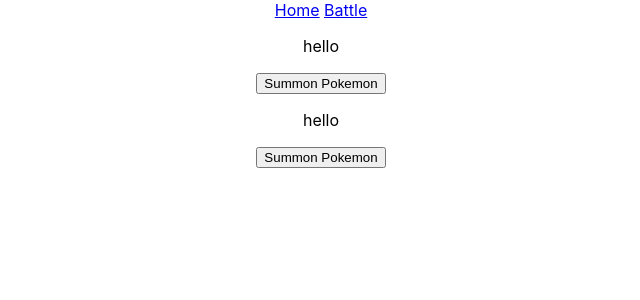
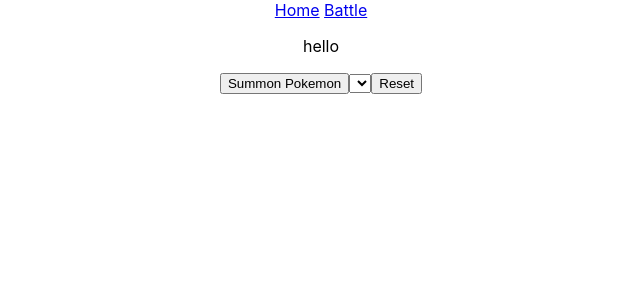
Before and after one commit to vonbarown/PokeReactApp, a React (Create React App) app in the folder poke-ract-app/: page /pokemans/battle in a window 1280 px wide. Shown: the top 300 px of the page, without its empty margins (319-959 px from the left). Built offline with nearby package versions, Linux system fonts and the light colour scheme; no server answers.

Commit message:
pokemon moves slection

```diff
--- a/poke-ract-app/src/components/apiRequest.jsx
+++ b/poke-ract-app/src/components/apiRequest.jsx
@@ -16,6 +16,7 @@ class Pokemon extends React.Component {
     componentDidMount() {
         this.handleNewPokemon()
     }
+
 
     generatePoke = async (randNum) => {
         console.log('hit');
@@ -44,11 +45,12 @@ class Pokemon extends React.Component {
     render() {
 
         console.log(this.state);
+        const { pokeInfo } = this.state
 
         return (<>
             <p>hello</p>
             <button onClick={this.handleNewPokemon}>Summon Pokemon</button>
-            <GetMoves pokeInfo={this.state.pokeInfo} />
+            <GetMoves pokeInfo={pokeInfo} />
         </>)
     }
 }
--- a/poke-ract-app/src/components/getMoves.jsx
+++ b/poke-ract-app/src/components/getMoves.jsx
@@ -1,109 +1,78 @@
 import React from 'react'
-import axios from 'axios';
-import getRandomNum from './Utilities/RandomNum'
 
 class GetMoves extends React.Component {
     constructor(props) {
         super(props)
 
         this.state = {
-            randomIndex: getRandomNum(801, 1),
-            moves: []
+            moves: [],
+            selectedMove: ''
         }
     }
 
-    componentDidMount() {
-        this.handleNewPokemon()
+    componentDidUpdate(prevProps) {
+        if (this.props.pokeInfo !== prevProps.pokeInfo) {
+            this.getMoves(this.props.pokeInfo)
+
+        }
     }
 
+    getMoves = async (pokeInfo) => {
 
-    getMoves = async (pokeInfo) => {
-        //getting the moves of the pokemon generated
-        console.log(pokeInfo.moves);
-        let randomIndex = await getRandomNum(pokeInfo.moves.length, 0)
-        console.log(randomIndex);
+        // console.log('hepoxy', pokeInfo);
+        let movesArray = pokeInfo.moves
+        console.log(movesArray);
+        try {
+            this.setState({
+                moves: movesArray
+            })
+        } catch (error) {
+            console.log("Here be errors", error);
 
-        let url = pokeInfo.moves[`${randomIndex}`].move.url;
-        console.log(url);
-        let movesInfo = await axios.get(url)
-        return movesInfo.data;
+        }
+
     }
 
-    handleNewPokemon = async (e) => {
-        let randomNum = this.state.randomNum
-        await this.generatePoke(randomNum)
-        // await this.generatePoke(randomNum)
-    }
-
-
-
-    // componentDidMount() {
-    //     this.getDogBreeds()
-    // }
-
-
-
-    handleBreedChange = (event) => {
-        const newBreed = event.target.value
+    handleMoveSelection = e => {
+        const newMove = e.target.value
         this.setState({
-            selectedBreed: newBreed
+            selectedMove: newMove
         })
 
-        this.props.getDogPicture(newBreed);
     }
 
     populateSelect = () => {
-        const { breeds } = this.state;
-        let breedOptions = [];
-        breeds.forEach((breed) => {
-            breedOptions.push(
-                <option key={breed}>{breed}</option>
+        const { moves } = this.state;
+        let moveOptions = [];
+        moves.forEach((moveOp) => {
+            console.log(moveOp.url);
+
+            moveOptions.push(
+                <option key={moveOp.move.url} value={moveOp.move.url}>{moveOp.move.name}</option>
             )
         })
-        return breedOptions;
+        return moveOptions;
     }
 
-    resetSelect = (event) => {
+    resetSelect = e => {
         this.setState({
-            selectedBreed: '',
-            numOfDogs: ''
+            selectedMove: '',
         })
     }
-
-    getDogBreeds = async () => {
-        let dogBreedAPIURL = 'https://dog.ceo/api/breeds/list/all'
-        try {
-            const response = await axios.get(dogBreedAPIURL)
-            const data = response.data
-            const allBreeds = Object.keys(data.message)
-            console.log("types of dog", allBreeds)
-
-            this.setState({
-                breeds: allBreeds
-            })
-
-            // this.breeds = allBreeds;
-        } catch (error) {
-            console.log("Oops All Errors!", error)
-        }
-    }
-
-    handleNewDogButton = e => {
-        const { getDogPicture } = this.props;
-        const { selectedBreed } = this.state;
-        getDogPicture(selectedBreed)
-    }
-
-
-
 
     render() {
 
         console.log(this.state);
+        const { selectedMove } = this.state
 
         return (<>
-            <p>hello</p>
-            <button onClick={this.handleNewPokemon}>Summon Pokemon</button>
+            <select onChange={this.handleMoveSelection} value={selectedMove}>
+                <option value=""></option>
+                {
+                    this.populateSelect()
+                }
+            </select>
+            <button onClick={this.resetSelect}>Reset</button>
         </>)
     }
 }
--- a/poke-ract-app/src/components/pokeContianer.jsx
+++ b/poke-ract-app/src/components/pokeContianer.jsx
@@ -14,11 +14,6 @@ class PokeContainer extends React.Component {
                     <img src={this.props.pokeImg} alt="pokemon" />
                     <p className='pokemonName'>{this.props.name}</p>
                     <p className='pokeHp'>this.props.pokeHp</p>
-                    <div className='moves'>
-                        <p className='pokeMoves'>{this.props.pokeMove}</p>
-                        <p className='pokeMoves'></p>
-                        <p className='pokeMoves'></p>
-                    </div>
                     <div className='power'>
                         <p className='pokePPP'></p>
                         <p className='pokePPP'></p>
```
